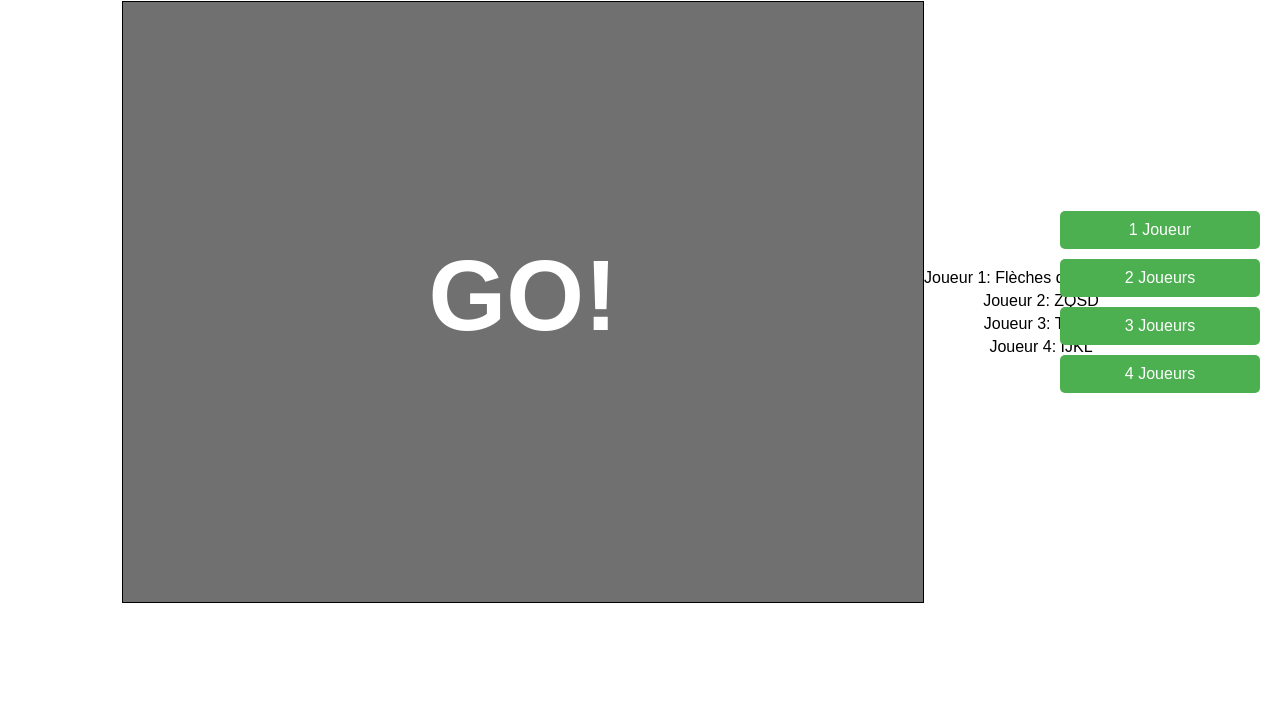
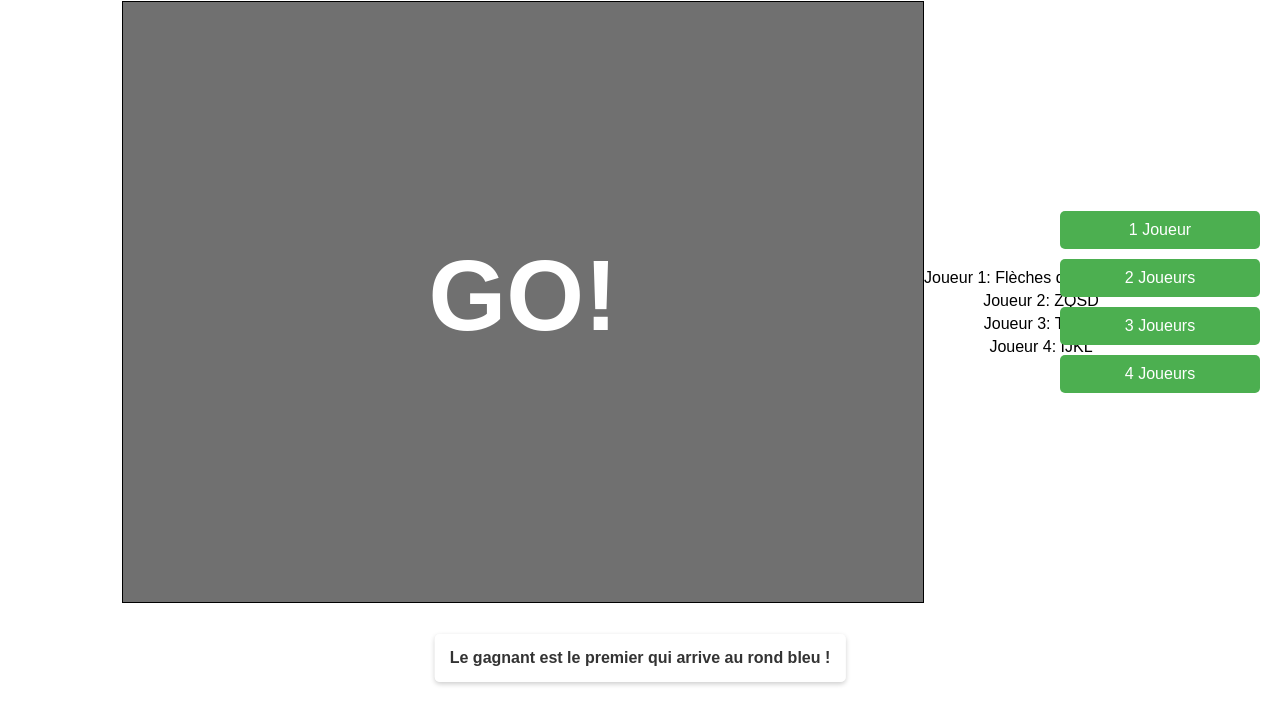
Before and after one commit to lamyae-fakir/2DGame, a plain HTML site: page index.html in a window 1280 px wide. Shown: the part 98-800 px from the top of the page. Drawn offline with Linux system fonts and the light colour scheme.

Commit message:
Le gagnant est le premier qui arrive au rond bleu !

```diff
--- a/index.html
+++ b/index.html
@@ -24,6 +24,9 @@
         <p>Joueur 3: TFGH</p>
         <p>Joueur 4: IJKL</p>
     </div>
+    <div class="game-objective">
+        <p>Le gagnant est le premier qui arrive au rond bleu !</p>
+    </div>
     <script src="game.js"></script> <!-- Link to our JavaScript file -->
 </body>
 </html>
--- a/style.css
+++ b/style.css
@@ -28,6 +28,25 @@ h1 {
     gap: 10px;
 }
 
+.game-objective {
+    position: absolute;
+    left: 50%;
+    bottom: 20px;
+    transform: translateX(-50%);
+    padding: 15px;
+    background-color: rgba(255, 255, 255, 0.8);
+    border-radius: 5px;
+    box-shadow: 0 2px 5px rgba(0,0,0,0.2);
+    text-align: center;
+}
+
+.game-objective p {
+    margin: 0;
+    font-size: 16px;
+    color: #333;
+    font-weight: bold;
+}
+
 .player-select button {
     width: 200px;
     padding: 10px 20px;
```
